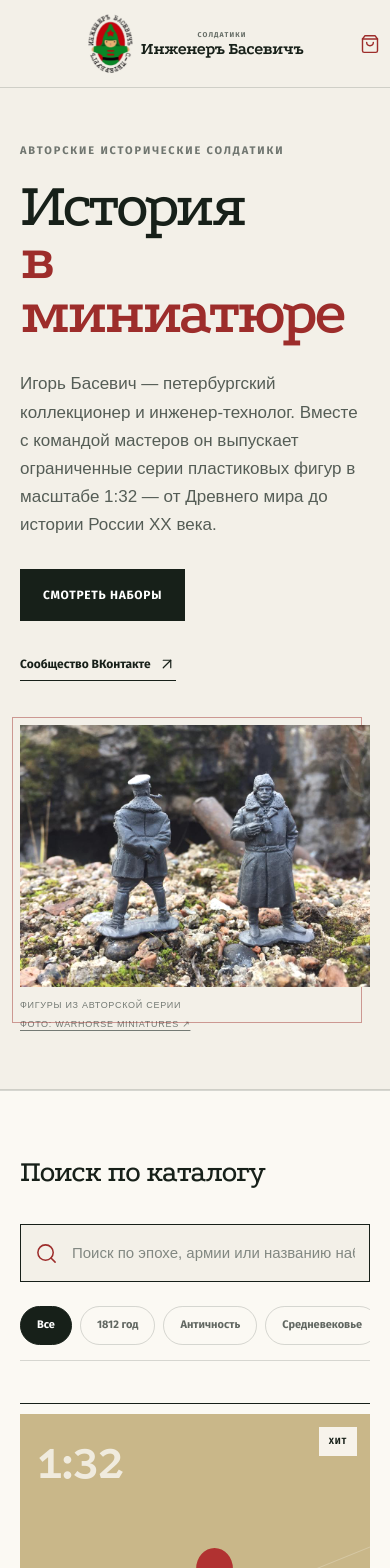
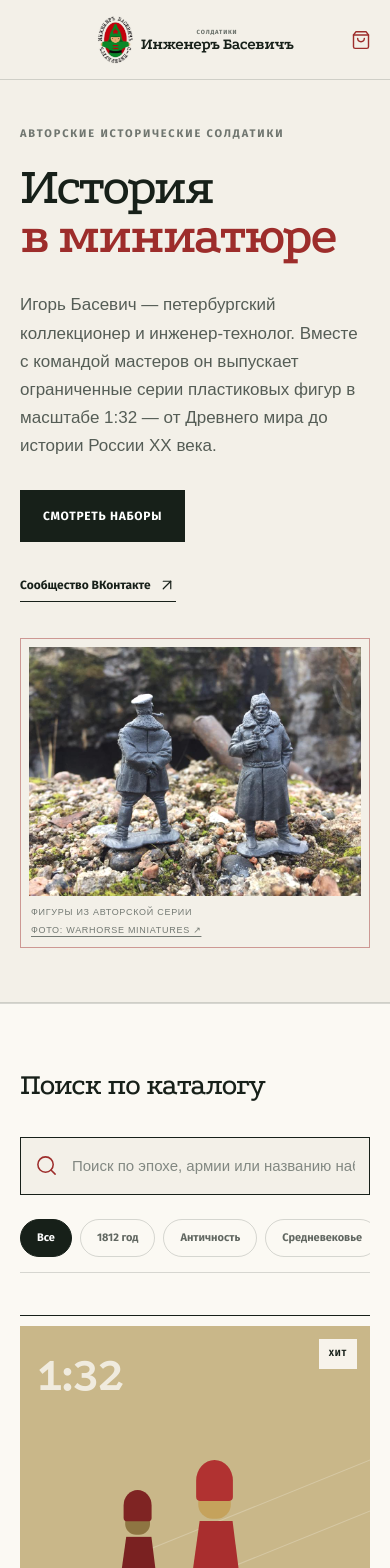
Before and after one commit to MrForsureski/Soldatiki-Inzhener-Basevich, a Next.js app: page / in a window 390 px wide. Shown: the top 1568 px of the page. Built offline with nearby package versions, Linux system fonts and the light colour scheme; a web font is replaced by a local one.

Commit message:
Fix mobile hero and brand layout

```diff
--- a/app/globals.css
+++ b/app/globals.css
@@ -237,8 +237,9 @@ legend { font-family: var(--font-display); font-size: 26px; font-weight: 700; ma
 
 @media (max-width: 850px) {
   nav { display: none; }
-  .hero { gap: 44px; grid-template-columns: 1fr; min-height: 0; }
-  .hero-media { max-width: 680px; }
+  .hero { gap: 44px; grid-template-columns: 1fr; min-height: 0; overflow: visible; }
+  .hero-copy, .hero-media { min-width: 0; }
+  .hero-media { max-width: 680px; width: 100%; }
   .product-grid { grid-template-columns: 1fr 1fr; }
   .delivery-section { grid-template-columns: 1fr; }
   .site-footer { gap: 30px; grid-template-columns: 1fr 1fr; }
@@ -250,19 +251,24 @@ legend { font-family: var(--font-display); font-size: 26px; font-weight: 700; ma
 }
 
 @media (max-width: 560px) {
-  .site-header { min-height: 88px; padding: 6px 14px; }
-  .brand { gap: 8px; }
-  .brand img { height: 60px; width: 46px; }
-  .brand small { font-size: 7px; letter-spacing: .16em; }
-  .brand strong { font-size: 19px; }
-  .cart-button { gap: 6px; }
-  .cart-button small { display: none; }
-  .hero { min-height: auto; padding: 55px 20px 58px; }
-  h1 { font-size: clamp(52px, 16vw, 72px); }
+  .site-header { grid-template-areas: '. brand cart'; grid-template-columns: 44px minmax(0, 1fr) 44px; min-height: 80px; overflow: hidden; padding: 6px 14px; }
+  .site-header .brand { gap: 7px; min-width: 0; width: auto; }
+  .site-header .brand img { flex: 0 0 auto; height: 52px; width: 40px; }
+  .site-header .brand span { min-width: 0; }
+  .site-header .brand small { font-size: 6px; letter-spacing: .14em; }
+  .site-header .brand strong { font-size: 18px; white-space: nowrap; }
+  .cart-button { gap: 4px; padding: 9px; }
+  .cart-button span, .cart-button small { display: none; }
+  .hero { gap: 36px; min-height: auto; padding: 46px 20px 54px; }
+  h1 { font-size: clamp(44px, 13.5vw, 62px); letter-spacing: -.045em; line-height: .94; }
+  h1 em { display: inline-block; }
   .hero-text { font-size: 17px; }
   .hero-actions { align-items: flex-start; flex-direction: column; }
-  .hero-media::before { inset: -8px 8px 8px -8px; }
-  .hero-media figcaption { align-items: flex-start; flex-direction: column; gap: 5px; }
+  .hero-media { border: 1px solid rgba(157,45,43,.45); max-width: 100%; padding: 8px; }
+  .hero-media::before { display: none; }
+  .hero-media img { height: auto; max-width: 100%; }
+  .hero-media figcaption { align-items: flex-start; flex-direction: column; gap: 5px; line-height: 1.45; padding: 10px 2px 2px; }
+  .hero-media figcaption a { overflow-wrap: anywhere; }
   .catalog-section { padding: 58px 20px 70px; }
   .catalog-search { height: 58px; padding: 0 14px; }
   .catalog-search input { font-size: 15px; }
@@ -277,6 +283,7 @@ legend { font-family: var(--font-display); font-size: 26px; font-weight: 700; ma
   .community-link__copy strong { font-size: 25px; }
   .community-link svg { height: 23px; width: 23px; }
   .site-footer { grid-template-columns: 1fr; padding: 35px 20px; }
+  .site-footer .brand { max-width: 100%; width: auto; }
   .footer-order { border-left: 0; border-top: 1px solid var(--line); padding-left: 0; padding-top: 22px; }
   .footer-meta { align-items: flex-start; flex-direction: column; gap: 14px; grid-column: auto; }
   .cart-drawer { padding: 25px 20px 35px; }
@@ -289,6 +296,6 @@ legend { font-family: var(--font-display); font-size: 26px; font-weight: 700; ma
 
 @media (max-width: 390px) {
   .site-header { padding-inline: 10px; }
-  .brand strong { font-size: 17px; }
-  .cart-button span { display: none; }
+  .site-header .brand img { height: 48px; width: 37px; }
+  .site-header .brand strong { font-size: 16px; }
 }
```
